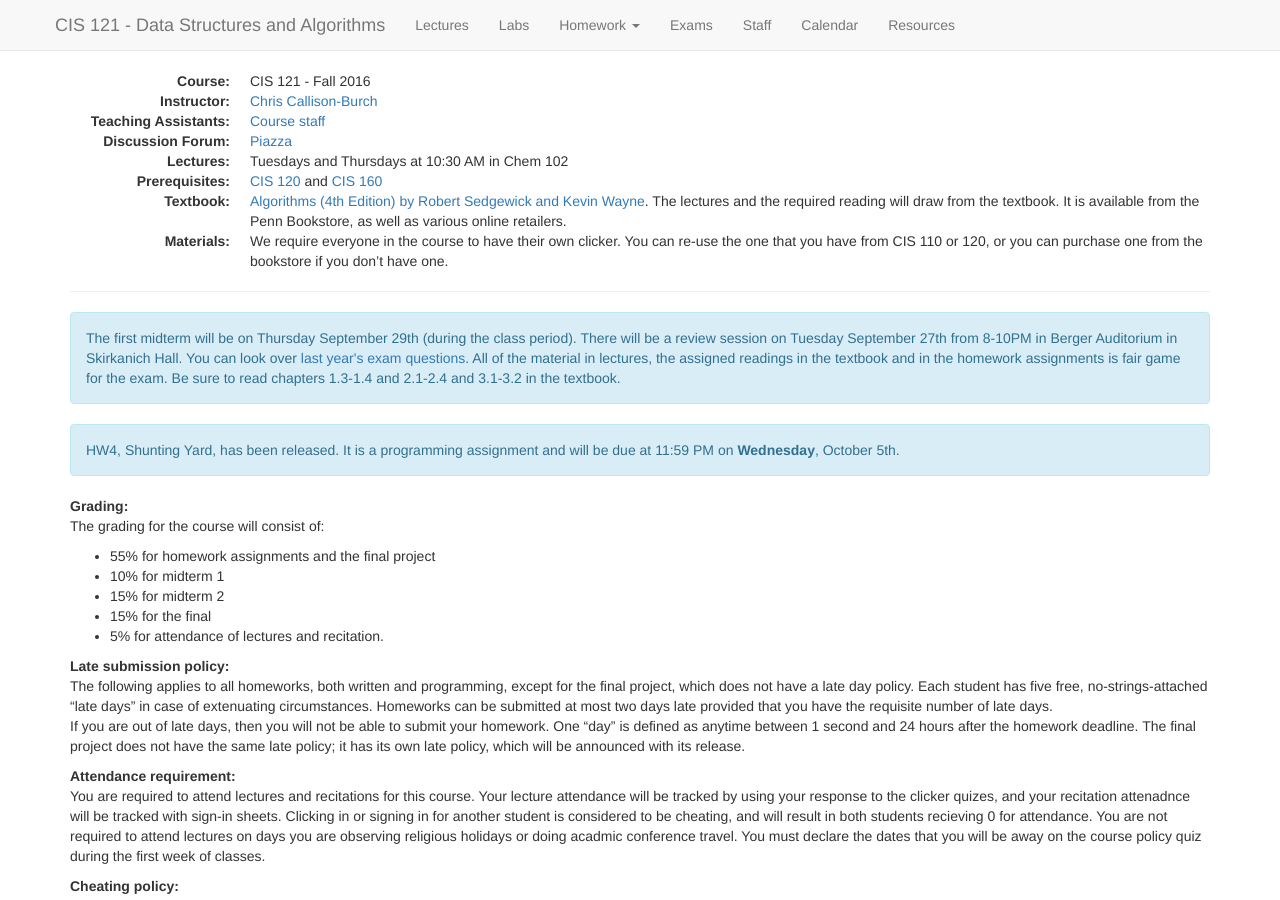
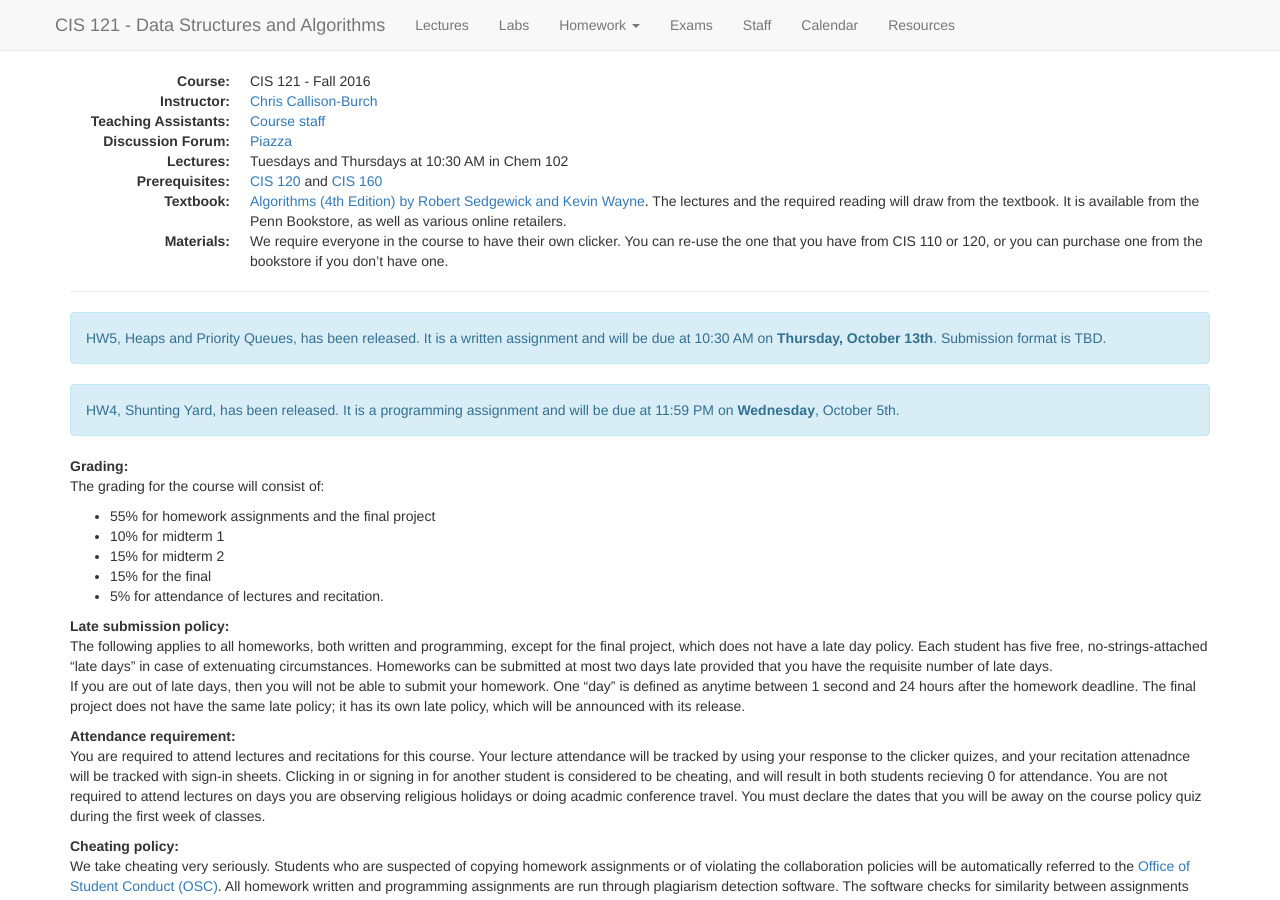
Before and after one commit to vikramkh/course-website-16fa, a Jekyll site: the page built from index.md, in a window 1280 px wide and 900 px high. Built offline with Jekyll 4.4.1, drawn with Linux system fonts in a browser that asks for light colours; nearby versions of some CDN libraries.

Commit message:
Update index with hw5 alert

```diff
--- a/index.md
+++ b/index.md
@@ -33,7 +33,7 @@ Materials:
 ---
 
 <div class="alert alert-info">
-The first midterm will be on Thursday September 29th (during the class period).   There will be a review session on Tuesday September 27th from 8-10PM in Berger Auditorium in Skirkanich Hall.  You can look over <a href="exams.html">last year's exam questions</a>.   All of the material in lectures, the assigned readings in the textbook and in the homework assignments is fair game for the exam.  Be sure to read chapters 1.3-1.4 and 2.1-2.4 and 3.1-3.2 in the textbook.
+HW5, Heaps and Priority Queues, has been released. It is a written assignment and will be due at 10:30 AM on <b>Thursday, October 13th</b>. Submission format is TBD.
 </div>
 
 <div class="alert alert-info">
```
